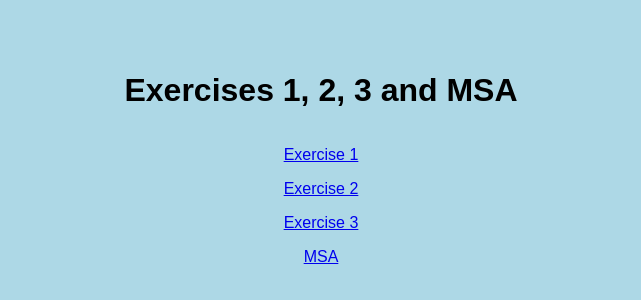
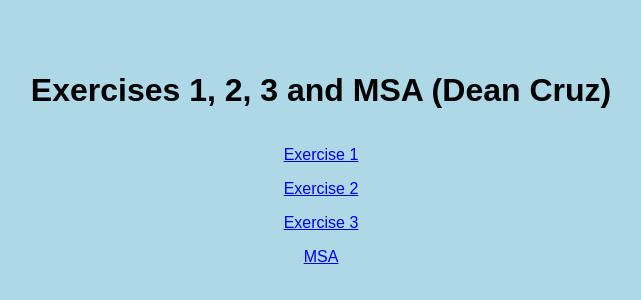
Before and after one commit to deancruz1/c219-lesson-7, a plain HTML site: page index.html in a window 1280 px wide. Shown: the part 226-526 px from the top of the page, without its empty margins (319-960 px from the left). Drawn offline with Linux system fonts and the light colour scheme.

Commit message:
Update index.html

```diff
--- a/index.html
+++ b/index.html
@@ -35,7 +35,7 @@
 
 <body>
   <div class="hero">
-    <h1>Exercises 1, 2, 3 and MSA</h1>
+    <h1>Exercises 1, 2, 3 and MSA (Dean Cruz)</h1>
     <ul>
       <li><a href="./exercise1.html">Exercise 1</a></li>
       <li><a href="./exercise2.html">Exercise 2</a></li>
```
